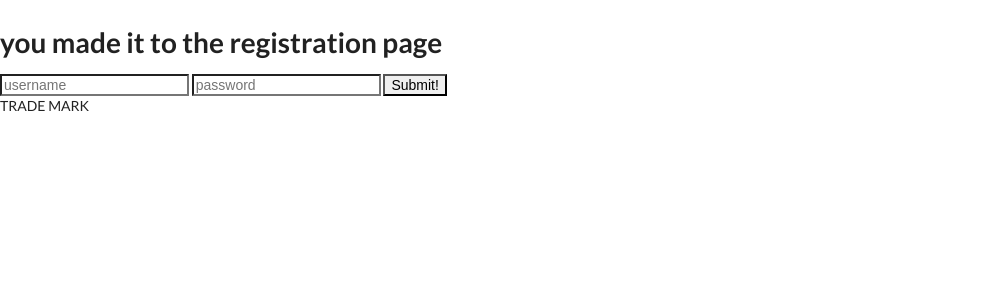
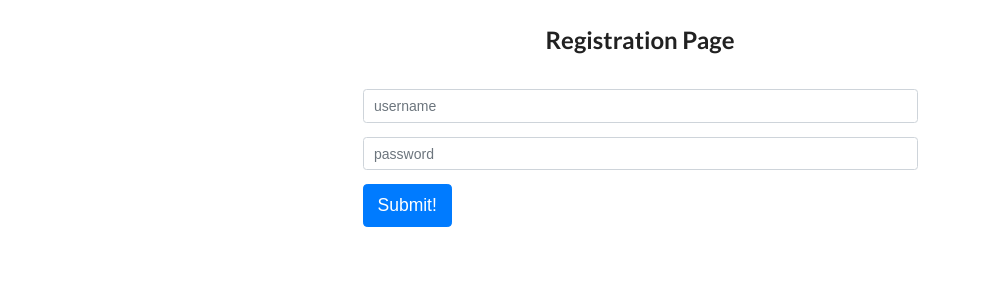
Before and after one commit to tony0609stark/commerce-c, a Node server app: page /register in a window 1280 px wide. Shown: the part 48-348 px from the top of the page, without its empty margins (0-981 px from the left). Run offline with Node 20, Linux system fonts and the light colour scheme; some libraries are stand-ins or nearby versions.

Commit message:
improve ui

```diff
--- a/views/partials/footer.ejs
+++ b/views/partials/footer.ejs
@@ -1,3 +1,3 @@
-    <p>TRADE MARK</p>
+
   </body>
 </html>
--- a/views/register.ejs
+++ b/views/register.ejs
@@ -1,12 +1,27 @@
 <%- include('partials/header.ejs') %>
 
+<div class="container">
+    <div class="container margin:top">
+      <span> </span>
+      <h2 style="text-align: center;">Registration Page</h2>
+      <div class="row justify-content-center align-items-center">
+        <div style="width: 50%; margin: 20px auto; row h-100">
+          <form class="" action="/register" method="post">
+            <div class="form-group">
+              <input class="form-control" type="text" name="username" placeholder="username">
+            </div>
+            <div class="form-group">
+              <input class="form-control" type="password" name="password" placeholder="password">
+            </div>
+            <div class="form-group">
+              <button class="btn btn-lg btn-primary" type="submit">Submit!</button>
+            </div>
+          </form>
+        </div>
+      </div>
+    </div>
+  </div>
 
-<h1>you made it to the registration page</h1>
 
-<form class="" action="/register" method="post">
-  <input type="text" name="username" placeholder="username">
-  <input type="password" name="password" placeholder="password">
-  <button type="submit">Submit!</button>
-</form>
 
 <%- include('partials/footer.ejs') %>
```
Also changed, not shown: views/login.ejs (+21 -8 lines).
